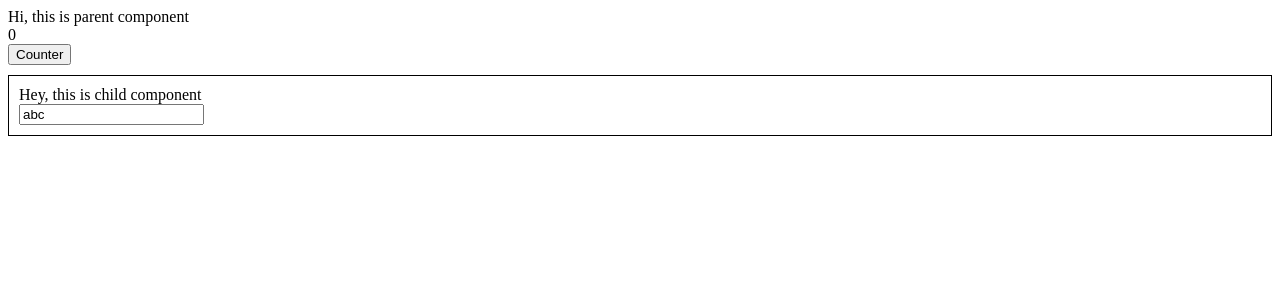
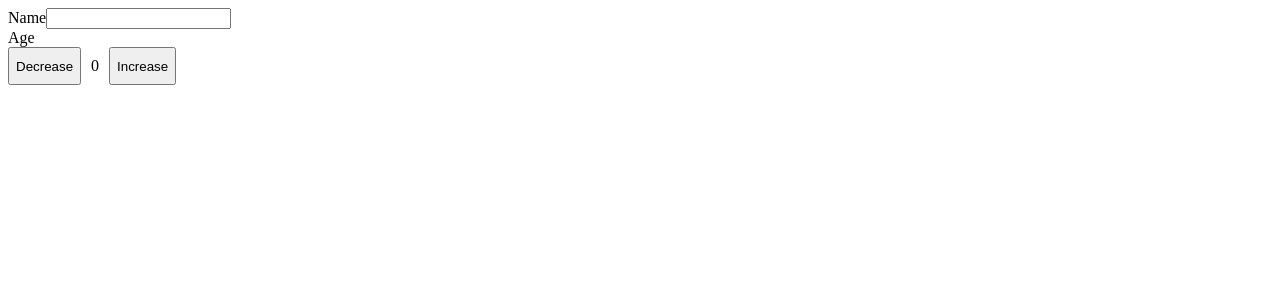
Before and after one commit to hson194/review-reactjs, a React (Vite) app: page / in a window 1280 px wide. Shown: the top 300 px of the page. Built offline with nearby package versions, Linux system fonts and the light colour scheme.

Commit message:
chore: practive useEffect

```diff
--- a/src/App.tsx
+++ b/src/App.tsx
@@ -1,9 +1,9 @@
-import {VirtualDOMExplaination} from './virtual-dom/VirtualDOMExplaination'
+import {LogWhenNameAgeChanging} from './hooks/use-effect/LogWhenNameAgeChanging'
 
 function App() {
   return (
     <>
-      <VirtualDOMExplaination />
+      <LogWhenNameAgeChanging />
     </>
   )
 }
--- /dev/null
+++ b/src/hooks/use-effect/LogWhenNameAgeChanging.tsx
@@ -0,0 +1,29 @@
+import { useState, useEffect } from 'react';
+
+export function LogWhenNameAgeChanging() {
+	const [name, setName] = useState('');
+	const [age, setAge] = useState(0);
+
+	useEffect(() => {
+		console.log('Name change', name);
+		console.log('Age change', age);
+	}, [name, age]);
+
+	return (
+		<>
+			<div>
+				<label htmlFor="name">Name</label>
+				<input id="name" value={name} type="text" onChange={(e) => setName(e.target.value)} />
+			</div>
+
+			<div>
+				<div>Age</div>
+				<div style={{display: 'flex'}}>
+					<button onClick={() => setAge(preAge => preAge - 1)}>Decrease</button>
+					<div style={{margin: '10px'}}>{age}</div>
+					<button onClick={() => setAge(preAge => preAge + 1)}>Increase</button>
+				</div>
+			</div>
+		</>
+	);
+}
```
